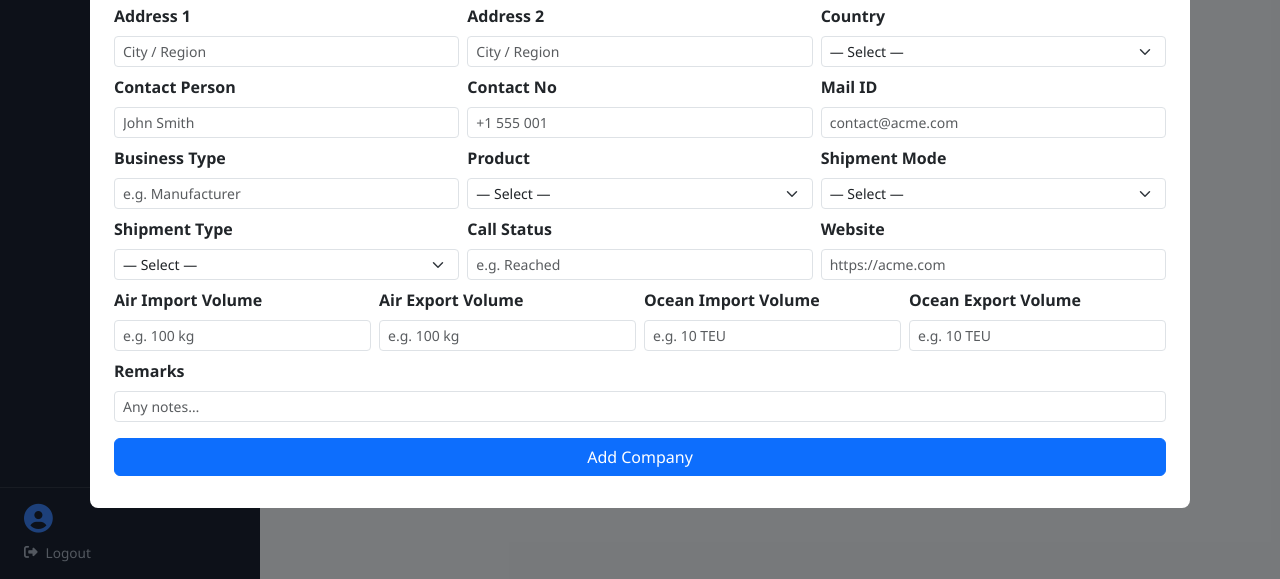
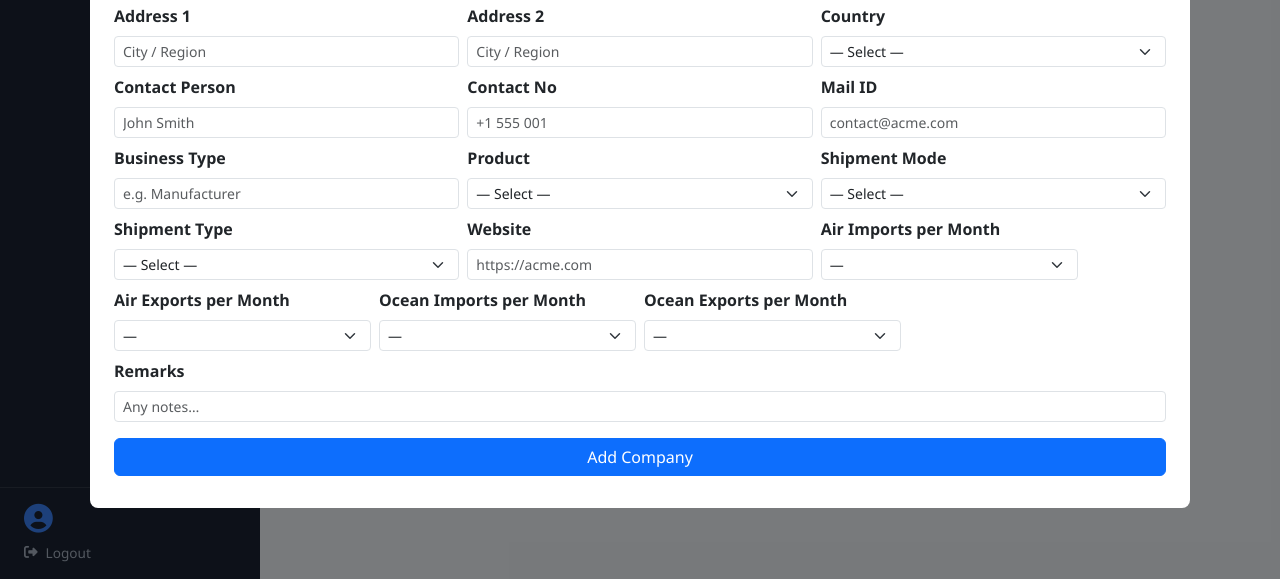
Before and after one commit to aveeranan/cargotone, a FastAPI app: template templates/companies/list.html in a window 1280 px wide, after a click on "Add Companies". Shown: the part 221-800 px from the top of the page. Run offline with FastAPI, Linux system fonts and the light colour scheme; the template is opened without the code that fills it, so the values that code supplies are empty.

Commit message:
feat: remove call status and convert volume fields to monthly dropdowns in add company form
Co-Authored-By: Claude Sonnet 4.6 <noreply@anthropic.com>

```diff
--- a/templates/companies/list.html
+++ b/templates/companies/list.html
@@ -462,28 +462,48 @@
           </select>
         </div>
         <div class="col-md-4">
-          <label class="form-label form-label-sm fw-semibold">Call Status</label>
-          <input type="text" id="singleCallStatus" class="form-control form-control-sm" placeholder="e.g. Reached">
-        </div>
-        <div class="col-md-4">
           <label class="form-label form-label-sm fw-semibold">Website</label>
           <input type="text" id="singleWebsite" class="form-control form-control-sm" placeholder="https://acme.com">
         </div>
         <div class="col-md-3">
-          <label class="form-label form-label-sm fw-semibold">Air Import Volume</label>
-          <input type="text" id="singleAirImportVolume" class="form-control form-control-sm" placeholder="e.g. 100 kg">
+          <label class="form-label form-label-sm fw-semibold">Air Imports per Month</label>
+          <select id="singleAirImportVolume" class="form-select form-select-sm">
+            <option value="">—</option>
+            <option value="0-5">0-5</option>
+            <option value="6-10">6-10</option>
+            <option value="10-20">10-20</option>
+            <option value=">20">&gt;20</option>
+          </select>
         </div>
         <div class="col-md-3">
-          <label class="form-label form-label-sm fw-semibold">Air Export Volume</label>
-          <input type="text" id="singleAirExportVolume" class="form-control form-control-sm" placeholder="e.g. 100 kg">
+          <label class="form-label form-label-sm fw-semibold">Air Exports per Month</label>
+          <select id="singleAirExportVolume" class="form-select form-select-sm">
+            <option value="">—</option>
+            <option value="0-5">0-5</option>
+            <option value="6-10">6-10</option>
+            <option value="10-20">10-20</option>
+            <option value=">20">&gt;20</option>
+          </select>
         </div>
         <div class="col-md-3">
-          <label class="form-label form-label-sm fw-semibold">Ocean Import Volume</label>
-          <input type="text" id="singleOceanImportVolume" class="form-control form-control-sm" placeholder="e.g. 10 TEU">
+          <label class="form-label form-label-sm fw-semibold">Ocean Imports per Month</label>
+          <select id="singleOceanImportVolume" class="form-select form-select-sm">
+            <option value="">—</option>
+            <option value="0-5">0-5</option>
+            <option value="6-10">6-10</option>
+            <option value="10-20">10-20</option>
+            <option value=">20">&gt;20</option>
+          </select>
         </div>
         <div class="col-md-3">
-          <label class="form-label form-label-sm fw-semibold">Ocean Export Volume</label>
-          <input type="text" id="singleOceanExportVolume" class="form-control form-control-sm" placeholder="e.g. 10 TEU">
+          <label class="form-label form-label-sm fw-semibold">Ocean Exports per Month</label>
+          <select id="singleOceanExportVolume" class="form-select form-select-sm">
+            <option value="">—</option>
+            <option value="0-5">0-5</option>
+            <option value="6-10">6-10</option>
+            <option value="10-20">10-20</option>
+            <option value=">20">&gt;20</option>
+          </select>
         </div>
         <div class="col-12">
           <label class="form-label form-label-sm fw-semibold">Remarks</label>
@@ -612,7 +632,6 @@ async function addSingle() {
     product: g('singleProduct'),
     mode: g('singleMode'),
     shipmentType: g('singleShipmentType'),
-    callStatus: g('singleCallStatus'),
     airImportVolume: g('singleAirImportVolume'),
     airExportVolume: g('singleAirExportVolume'),
     oceanImportVolume: g('singleOceanImportVolume'),
```
